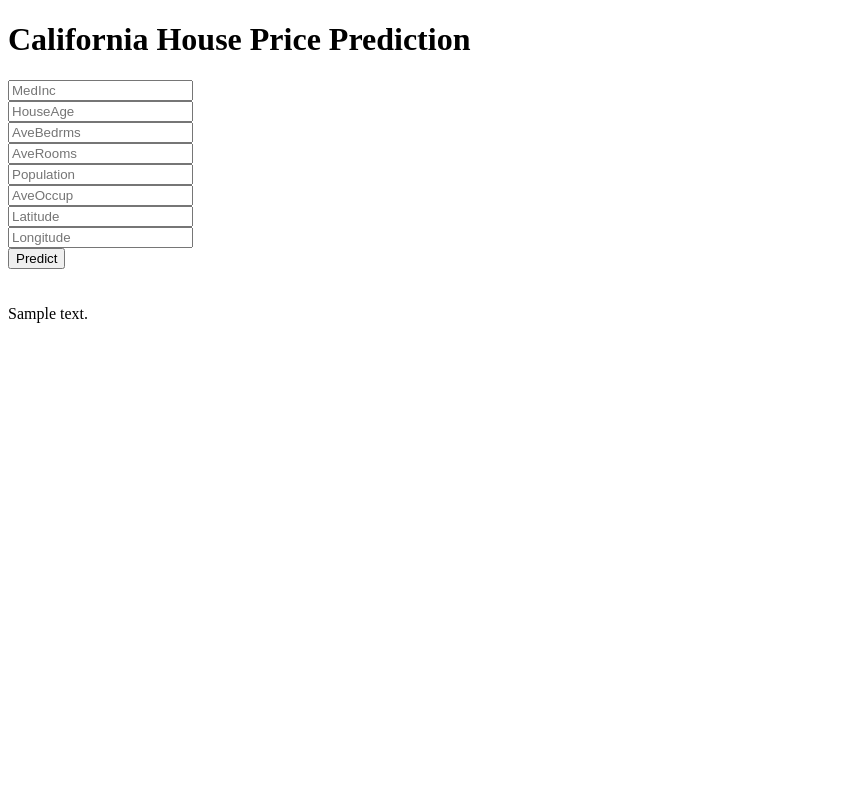
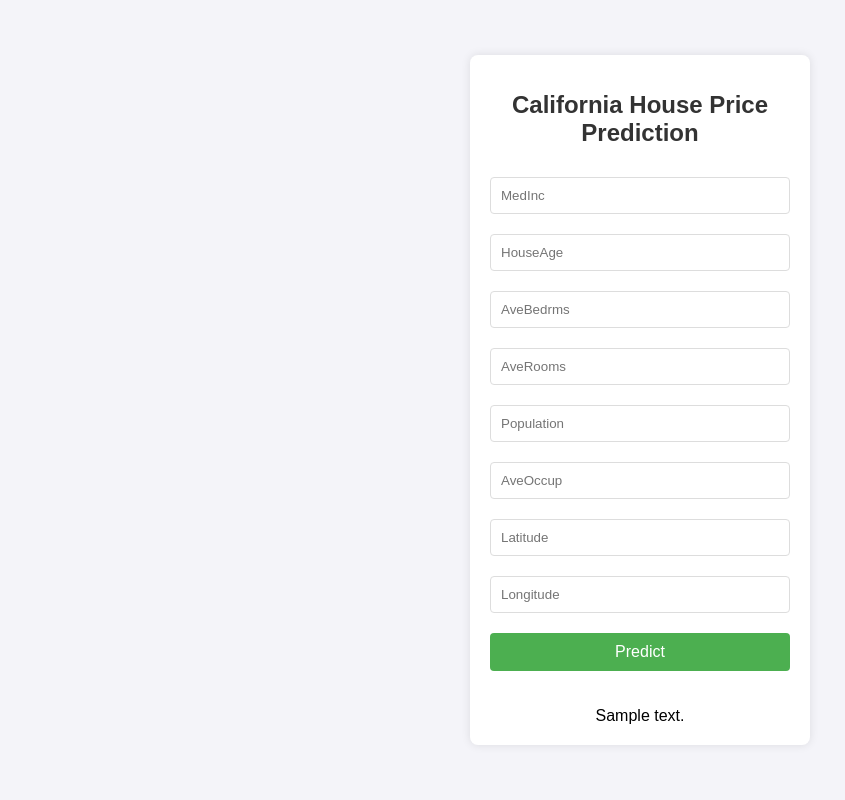
Before and after one commit to hanumantjadhav0435com/housepricepred, a Flask app: template templates/home.html in a window 1280 px wide. Shown: the whole page, without its empty margins (0-845 px from the left). Run offline with Flask 3, Linux system fonts and the light colour scheme; the template is opened without the code that fills it: most values are stand-ins (such as "Sample title", 1, 10 or a date in 2020); parts of the project's set-up code (start-up, migrations or seed data) failed here and were passed over.

Commit message:
This is the good UI

```diff
--- a/templates/home.html
+++ b/templates/home.html
@@ -1,29 +1,72 @@
 <!DOCTYPE html>
 <html>
 <head>
-
     <title>ML API</title>
-
+    <style>
+        body {
+            font-family: Arial, sans-serif;
+            background-color: #f4f4f9;
+            display: flex;
+            justify-content: center;
+            align-items: center;
+            height: 100vh;
+            margin: 0;
+        }
+        .login {
+            background-color: #fff;
+            padding: 20px;
+            border-radius: 8px;
+            box-shadow: 0 0 10px rgba(0, 0, 0, 0.1);
+            text-align: center;
+            width: 300px;
+        }
+        .login h1 {
+            margin-bottom: 20px;
+            font-size: 24px;
+            color: #333;
+        }
+        .login input[type="text"] {
+            width: 100%;
+            padding: 10px;
+            margin: 10px 0;
+            border: 1px solid #ddd;
+            border-radius: 4px;
+            box-sizing: border-box;
+        }
+        .login button {
+            background-color: #4CAF50;
+            color: white;
+            padding: 10px 20px;
+            border: none;
+            border-radius: 4px;
+            cursor: pointer;
+            font-size: 16px;
+            width: 100%;
+            margin-top: 10px;
+        }
+        .login button:hover {
+            background-color: #45a049;
+        }
+    </style>
 </head>
 <body>
   <div class="login">
-    <h1>California House Price  Prediction</h1>
-    <form action="{{ url_for('predict')}}"method="post">
-    <input type="text" name="MedInc" placeholder="MedInc" required ="required" /><br>
-    <input type="text" name="HouseAge" placeholder="HouseAge" required ="required" /><br>
-    <input type="text" name="AveBedrms" placeholder="AveBedrms" required ="required" /><br>
-    <input type="text" name="AveRooms" placeholder="AveRooms" required ="required" /><br>
-    <input type="text" name="Population" placeholder="Population" required ="required" /><br>
-    <input type="text" name="AveOccup" placeholder="AveOccup" required ="required" /><br>
-    <input type="text" name="Latitude" placeholder="Latitude" required ="required" /><br>
-    <input type="text" name="Longitude" placeholder="Longitude" required ="required" /><br>
+    <h1>California House Price Prediction</h1>
+    <form action="{{ url_for('predict')}}" method="post">
+      <input type="text" name="MedInc" placeholder="MedInc" required="required" /><br>
+      <input type="text" name="HouseAge" placeholder="HouseAge" required="required" /><br>
+      <input type="text" name="AveBedrms" placeholder="AveBedrms" required="required" /><br>
+      <input type="text" name="AveRooms" placeholder="AveRooms" required="required" /><br>
+      <input type="text" name="Population" placeholder="Population" required="required" /><br>
+      <input type="text" name="AveOccup" placeholder="AveOccup" required="required" /><br>
+      <input type="text" name="Latitude" placeholder="Latitude" required="required" /><br>
+      <input type="text" name="Longitude" placeholder="Longitude" required="required" /><br>
 
-    <button type="submit" class="btn btn-primary btn-large">Predict</button>
+      <button type="submit" class="btn btn-primary btn-large">Predict</button>
     </form>
     <br>
     <br>
-
-</div>
-{{prediction_text}}
+    {{prediction_text}}
+  </div>
 </body>
 </html>
```
